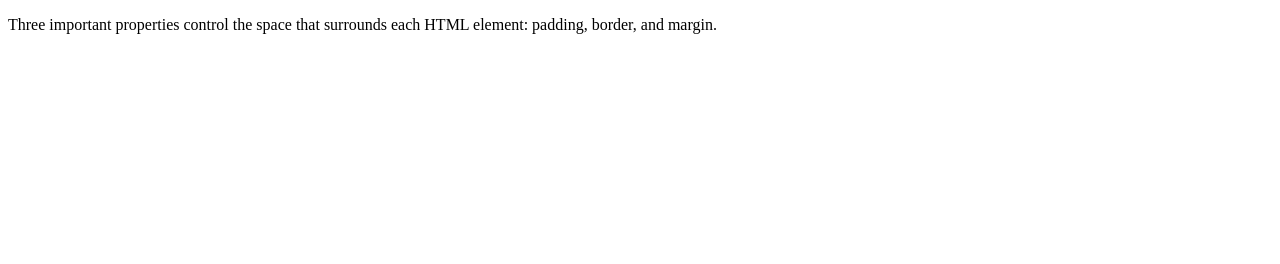
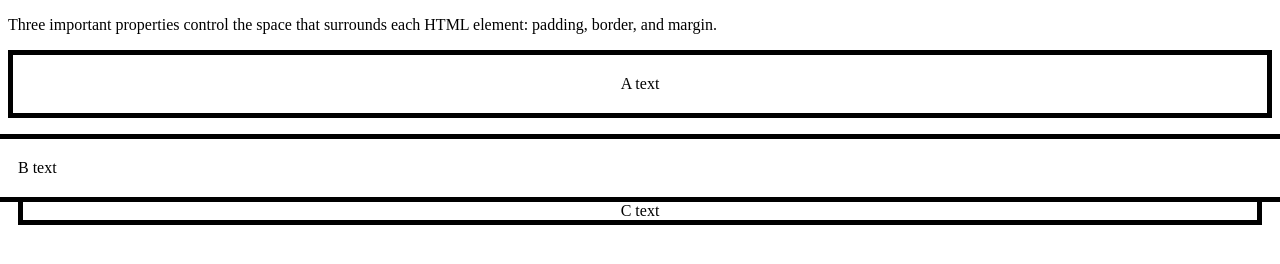
Before and after one commit to swapnilbawane/free-code-camp-allhtml, a plain HTML site: page border-padding-margin.html in a window 1280 px wide. Drawn offline with Linux system fonts and the light colour scheme.

Commit message:
Border padding margin example complete

```diff
--- a/border-padding-margin.html
+++ b/border-padding-margin.html
@@ -5,12 +5,70 @@
     <meta http-equiv="X-UA-Compatible" content="IE=edge">
     <meta name="viewport" content="width=device-width, initial-scale=1.0">
     <title>Border Padding Margin</title>
+
+<style>
+.box {
+    border-style: solid;
+    border-color: black;
+    border-width: 5px;
+    text-align: center;
+}
+
+.padding1 {
+    /* padding is between text and border, if no border then the text will be floating so border allows text to look better */
+    padding: 20px;
+    text-align:left;
+}
+
+.padding-play {
+    /* Sometimes you will want to customize an element so that it has different amounts of padding on each of its sides.
+
+CSS allows you to control the padding of all four individual sides of an element with the padding-top, padding-right, padding-bottom, and padding-left properties. */
+
+/* Instead of specifying an element's padding-top, padding-right, padding-bottom, and padding-left properties individually, you can specify them all in one line, like this:
+
+padding: 10px 20px 10px 20px;
+These four values work like a clock: top, right, bottom, left, and will produce the exact same result as using the side-specific padding instructions.
+
+padding: 20px means all sides 20px apply
+padding: 20px 30px means top bottom 20px and right left 30px
+padding: 20px 30px 40px 10px means top right bottom and left sides padding.
+  */
+
+  /* Shorthand vs longhand syntax
+  Shorthand is simply mentioning 20px ie units where sides are assumed as per convention.
+  Longhand is explicitly mentioning if it is left right top or bottom. Longhand is great for code readability. */
+    padding: 20px;
+}
+.margin1 {
+    /* Margin is applied to all sides. An element's margin controls the amount of space between an element's border and surrounding elements.
+    If you set an element's margin to a negative value, the element will grow larger.  */
+
+    /* Instead of specifying an element's margin-top, margin-right, margin-bottom, and margin-left properties individually, you can specify them all in one line, like this:
+
+    margin: 10px 20px 10px 20px;
+    These four values work like a clock: top, right, bottom, left, and will produce the exact same result as using the side-specific margin instructions.
+
+ */
+    margin: 10px;
+}
+
+.margin2 {
+    /* Negative margin means it goes beyond and becomes larger and merges with other elements or appears to be superimposed on other elements */
+    margin-left: -15px;
+    margin-right: -15px;
+    margin-bottom: -15px;
+}
+</style>
+
 </head>
 <body>
     <p>
         Three important properties control the space that surrounds each HTML element: padding, border, and margin.
     </p>
 
-
+    <p class="box padding-play"> A text </p>
+    <p class="box padding1 margin2"> B text </p>
+    <p class="box margin1"> C text </p>
 </body>
 </html>
```
Also changed, not shown: csshtmleg2.html (+2 -0 lines).
